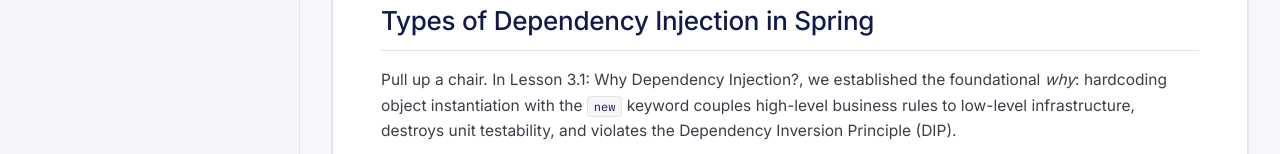
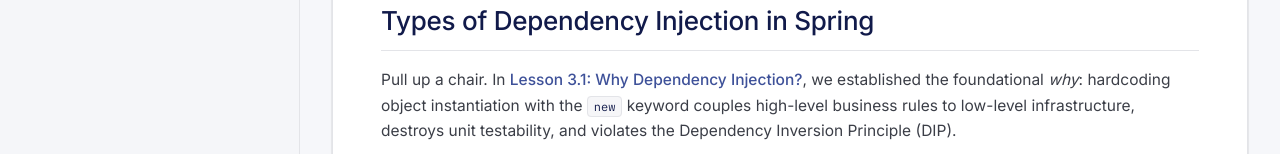
Before and after one commit to kundan424/Blogs, a React (Vite) app: page /notes/dependency-injection-constructor-setter-field in a window 1280 px wide. Shown: the part 646-800 px from the top of the page. Built offline with nearby package versions, Linux system fonts and the light colour scheme.

Commit message:
feat(ui): add color transition and underline on hover for embedded markdown links

```diff
--- a/src/components/markdown/MarkdownRenderer.tsx
+++ b/src/components/markdown/MarkdownRenderer.tsx
@@ -1,4 +1,5 @@
 import React from 'react';
+import { Link } from 'react-router-dom';
 import ReactMarkdown, { Components } from 'react-markdown';
 import remarkGfm from 'remark-gfm';
 import { CodeBlock } from '../interactive/CodeBlock';
@@ -719,6 +720,41 @@ const markdownComponents: Components = {
     </p>
   ),
 
+  a: ({ href, children, ...props }) => {
+    const isInternal = typeof href === 'string' && href.startsWith('/') && !href.startsWith('//');
+    const isExternal = typeof href === 'string' && (href.startsWith('http://') || href.startsWith('https://'));
+
+    const linkClasses = cn(
+      "font-medium text-[#3e5199] dark:text-focus-blue transition-colors duration-150 cursor-pointer",
+      "hover:text-[#111a4a] dark:hover:text-white hover:underline decoration-[#3e5199]/70 dark:decoration-focus-blue/70 underline-offset-2"
+    );
+
+    if (isInternal) {
+      return (
+        <Link to={href} className={linkClasses} {...props}>
+          {children}
+        </Link>
+      );
+    }
+
+    return (
+      <a
+        href={href}
+        target={isExternal ? '_blank' : undefined}
+        rel={isExternal ? 'noopener noreferrer' : undefined}
+        className={linkClasses}
+        {...props}
+      >
+        <span>{children}</span>
+        {isExternal && (
+          <span className="inline-block ml-0.5 align-middle material-symbols-outlined text-[13px] opacity-75 select-none">
+            open_in_new
+          </span>
+        )}
+      </a>
+    );
+  },
+
   code: ({ className: codeClassName, children, node, ...props }) => {
     const match = /language-(\w+)/.exec(codeClassName || '');
     const isInline = !match && !String(children).includes('\n');
```
